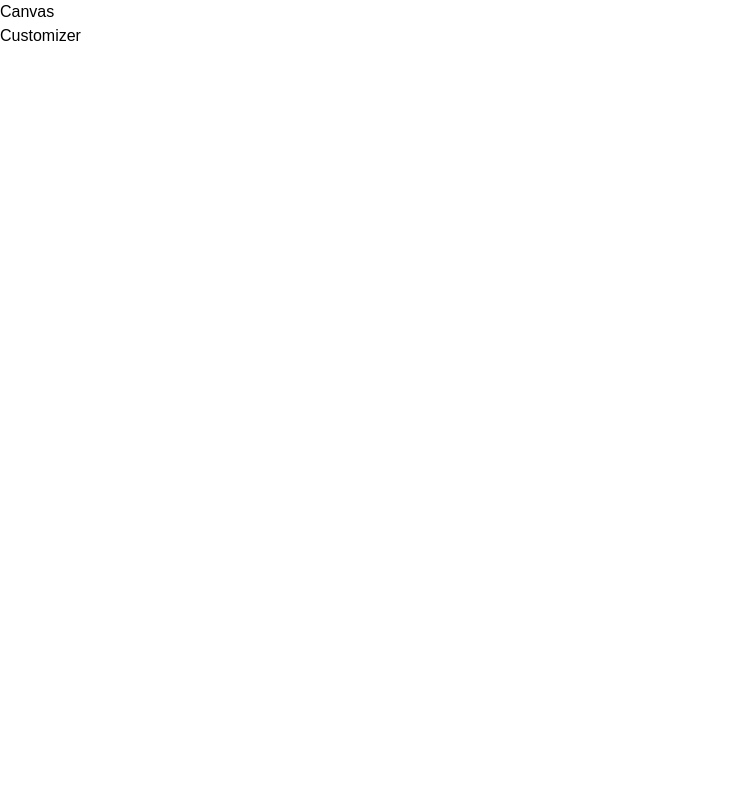
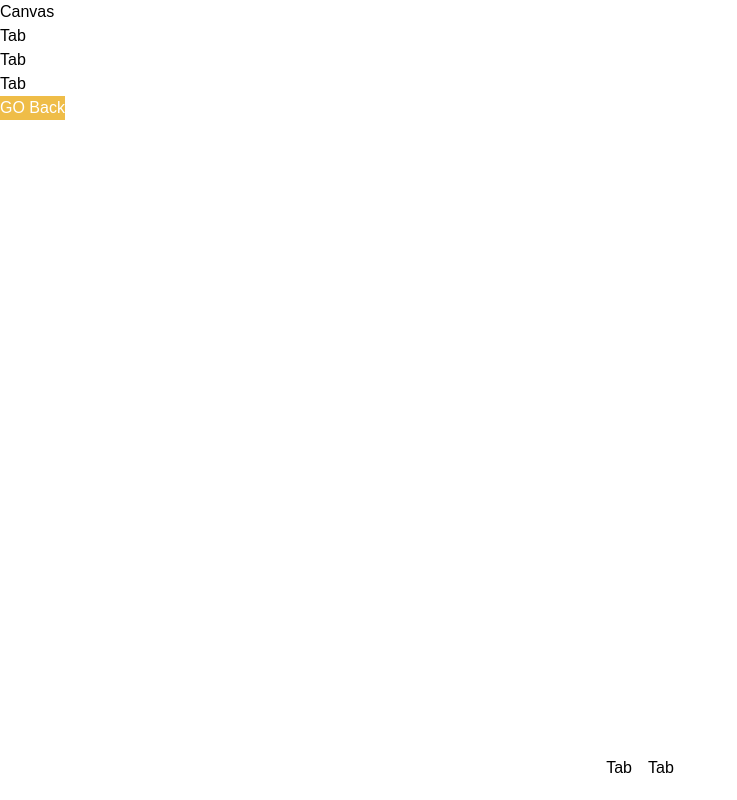
Before and after one commit to vrutansh/3D-Ecom, a React (Vite) app: page / in a window 1280 px wide. Both pictures are taken after a click on the button "Customised it". Shown: the whole page, without its empty margins (0-737 px from the left). Built offline with nearby package versions, Linux system fonts and the light colour scheme; a web font is replaced by a local one.

Commit message:
basic layout okk

```diff
--- /dev/null
+++ b/src/components/AIpicker.jsx
@@ -0,0 +1,9 @@
+import React from 'react'
+
+const AIpicker = () => {
+  return (
+    <div>AIpicker</div>
+  )
+}
+
+export default AIpicker
--- /dev/null
+++ b/src/components/Colorpicker.jsx
@@ -0,0 +1,9 @@
+import React from 'react'
+
+const Colorpicker = () => {
+  return (
+    <div>Colorpicker</div>
+  )
+}
+
+export default Colorpicker
--- /dev/null
+++ b/src/components/Filepicker.jsx
@@ -0,0 +1,9 @@
+import React from 'react'
+
+const Filepicker = () => {
+  return (
+    <div>Filepicker</div>
+  )
+}
+
+export default Filepicker
--- /dev/null
+++ b/src/components/Tab.jsx
@@ -0,0 +1,9 @@
+import React from 'react'
+
+const Tab = () => {
+  return (
+    <div>Tab</div>
+  )
+}
+
+export default Tab
--- a/src/components/index.js
+++ b/src/components/index.js
@@ -1,2 +1,12 @@
+import AIpicker from "./AIpicker";
 import CustomButton from "./CustomButton";
-export { CustomButton}
+import Colorpicker from "./Colorpicker";
+import Filepicker from "./Filepicker";
+import Tab from "./Tab";
+export {
+     CustomButton,
+     Colorpicker,
+     Filepicker,
+     Tab,
+     AIpicker
+    }
--- a/src/pages/Customizer.jsx
+++ b/src/pages/Customizer.jsx
@@ -4,10 +4,43 @@
 
 import config from '../config/config';
 import state from '../store';
+import { download } from '../assets';
+import{downloadCanvasToImage, reader} from '../config/helpers';
+import {EditorTabs, FilterTabs, DecalTypes} from '../config/constants';
+
+import {fadeAnimation, slideAnimation} from '../config/motion';
+
+import {AIpicker, Colorpicker, CustomButton, Filepicker, Tab } from '../components'
 
 const Customizer = () => {
+  const snap = useSnapshot(state)
   return (
-    <div>Customizer</div>
+    <AnimatePresence>
+      {!snap.intro && (
+        <>
+         <motion.div key="custom" className='absolute top-0 left-0 z-10' {...slideAnimation('left')}>
+
+              <div className='flex items-center min-h-screen'>
+                 <div className='editorstabs-container tabs'>
+                  {EditorTabs.map((tab)=>(
+                    <Tab key={tab.name} tab={tab} handleClick={() => {}}/>
+                  ))}
+                 </div>
+              </div>
+         </motion.div>
+
+         <motion.div className='absolute z-10 top-5 right-5' {...fadeAnimation}>
+              <CustomButton type="filled" title="GO Back" handleClick={()=> state.intro = true} customStyle="w-fit px-4 py-2.5 font-bold text-sm"/>
+         </motion.div>
+
+         <motion.div className='filtertabs-container' {...slideAnimation('up')}>
+            {FilterTabs.map((tab)=>(
+                    <Tab key={tab.name} tab={tab} isFilterTab isActiveTab="" handleClick={() => {}}/>
+                  ))}
+         </motion.div>
+        </>
+      )}
+    </AnimatePresence>
   )
 }
 
```
